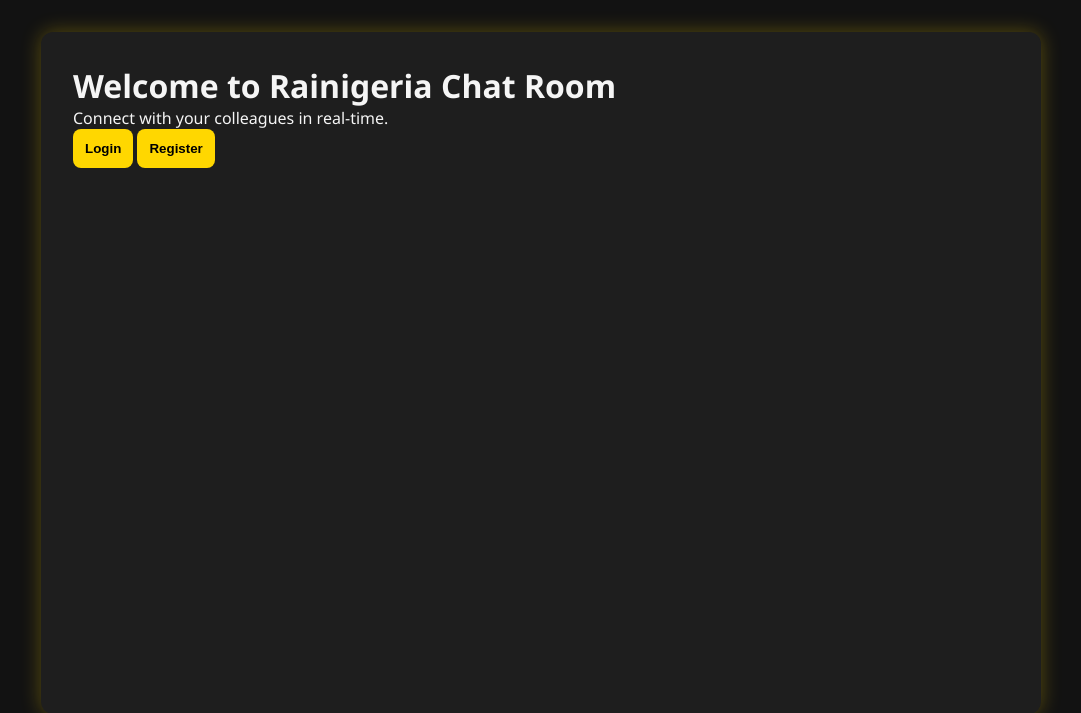
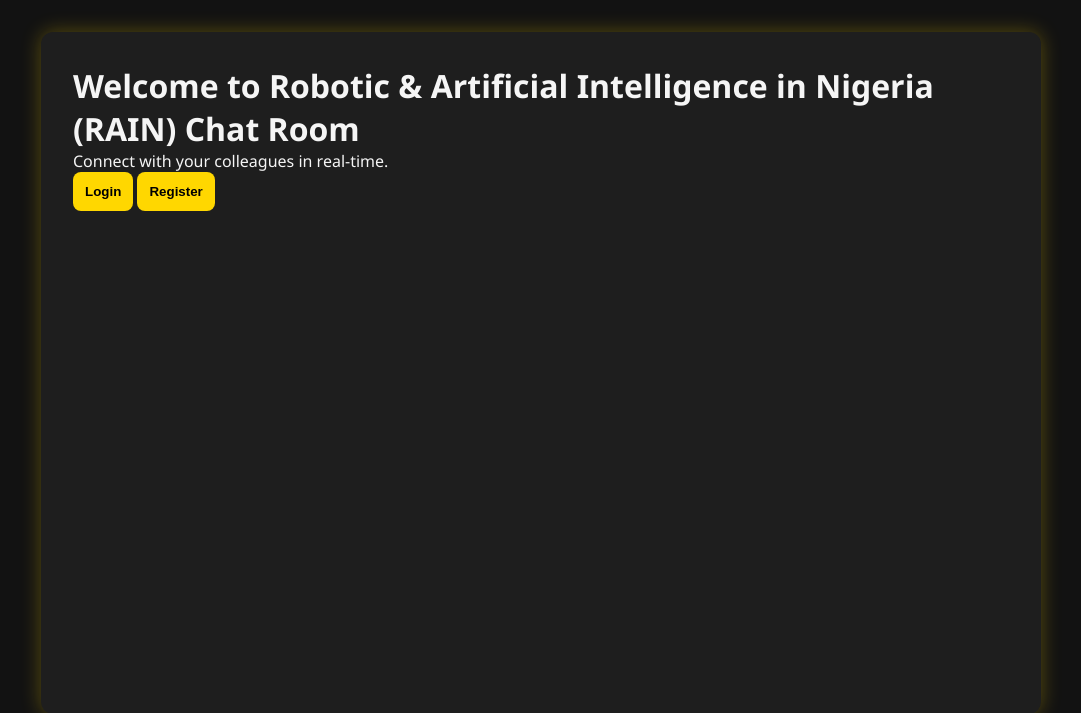
Before and after one commit to Damolaxo/rain-chat.github.io, a Flask app: page / in a window 1280 px wide. Shown: the part 54-767 px from the top of the page, without its empty margins (99-1180 px from the left). Run offline with Flask 3, Linux system fonts and the light colour scheme.

Commit message:
Update index.html

```diff
--- a/templates/index.html
+++ b/templates/index.html
@@ -1,12 +1,9 @@
 {% extends "base.html" %}
 {% block content %}
-<h1>Welcome to Rainigeria Chat Room</h1>
-<p>Connect with your colleagues in real-time.</p>
-
-{% if not current_user.is_authenticated %}
+<div class="welcome-box">
+    <h1>Welcome to Robotic & Artificial Intelligence in Nigeria (RAIN) Chat Room</h1>
+    <p>Connect with your colleagues in real-time.</p>
     <a href="{{ url_for('login') }}"><button>Login</button></a>
     <a href="{{ url_for('register') }}"><button>Register</button></a>
-{% else %}
-    <a href="{{ url_for('chat') }}"><button>Go to Chat</button></a>
-{% endif %}
+</div>
 {% endblock %}
```
